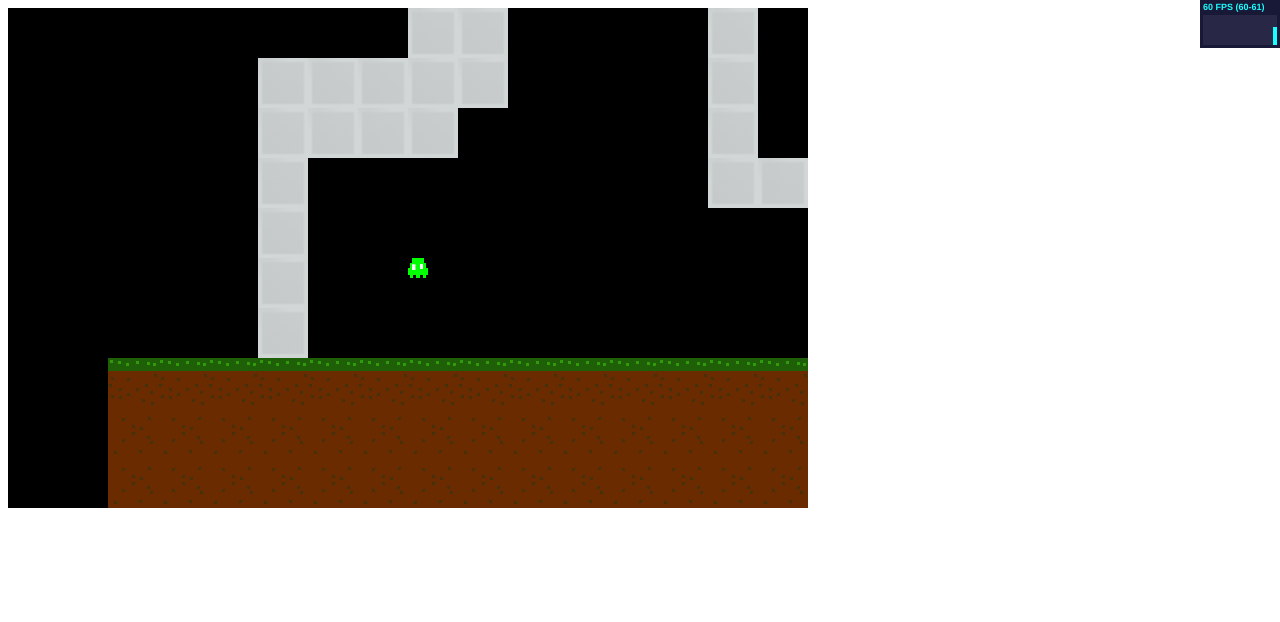
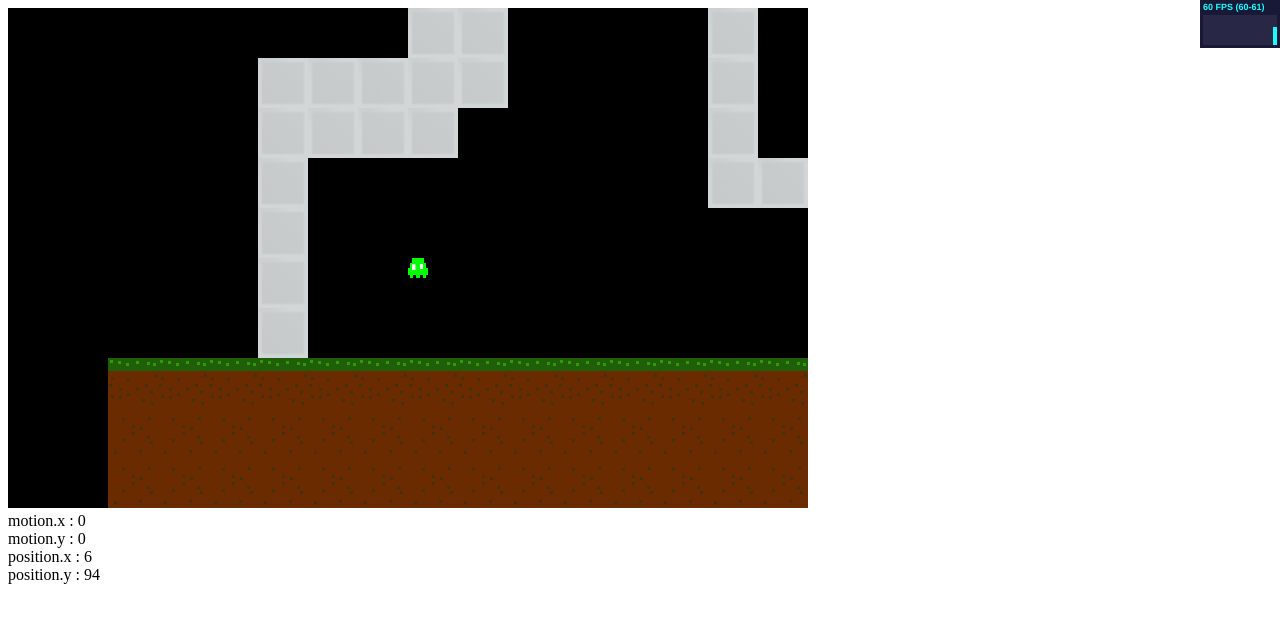
Before and after one commit to bobylito/Loop, a plain HTML site: page games/slideMan/index.html in a window 1280 px wide. Drawn offline with Linux system fonts and the light colour scheme.

Commit message:
Output stuff under the hood : debug logger

```diff
--- a/games/slideMan/index.html
+++ b/games/slideMan/index.html
@@ -10,6 +10,7 @@
     </div>
     <script src="../../Stats.js" type="text/javascript"></script>
     <script src="../../lib.js" type="text/javascript" language="javascript" charset="utf-8"></script>
+    <script src="../../log.js" type="text/javascript" language="javascript" charset="utf-8"></script>
     <script src="../../io.js" type="text/javascript" language="javascript" charset="utf-8"></script>
     <script src="../../particles.js" type="text/javascript" language="javascript" charset="utf-8"></script>
     <script src="../../text.js" type="text/javascript" language="javascript" charset="utf-8"></script>
--- a/games/slideMan/main.js
+++ b/games/slideMan/main.js
@@ -10,6 +10,7 @@
 
   loop.addIO( Loop.io.time );
   loop.addIO( Loop.io.keyboard( {"UP":38,"DOWN":40,"LEFT":37,"RIGHT":39,"SPACE":32} ) );
+  loop.registerAnimation( Loop.tools.debug() );
   loop.registerAnimation( Loop.meta.andThen(loading, game) );
   loop.start();
 
@@ -35,6 +36,7 @@
         if(this.player.motion.y != 0)this.player.motion.y = this.player.motion.y + 0.1;
 
         this.lastT  = ioState.time;
+        this.logPlayer(this.player);
         return allAnimations.animate.apply(allAnimations, arguments);
       },
       createPlayer : function(mapData){
@@ -62,6 +64,12 @@
             };
           }
         };
+      },
+      logPlayer : function( p ){
+        loop.debug( "position.x", p.position.x );
+        loop.debug( "position.y", p.position.y );
+        loop.debug( "motion.x"  , p.motion.x );
+        loop.debug( "motion.y"  , p.motion.y );
       }
     };
 
--- /dev/null
+++ b/log.js
@@ -0,0 +1,31 @@
+(function(){
+  /*
+   * Provides an efficient way to log stuff about what is happening in the animation
+   */
+  var debug = function(){
+    var outDom = document.createElement("div");
+    document.body.appendChild(outDom);
+    return {
+      _out : outDom,
+      _messages : [],
+      _init     : function(w, h, animationSystem){
+        var logger = this;
+        animationSystem.debug = function( key, value ){
+          logger._messages.push([key, value]);
+        };
+      },
+      animate   : function(){ return true},
+      render    : function(){
+        var orderedMessages = this._messages.sort( function(m1, m2){ return m1[0].localeCompare(m2[0]); });
+        this._out.innerHTML = orderedMessages.reduce( function(msg, m){
+          return msg + m[0] + " : " + m[1] + "<br/>"
+        }, "");
+        this._messages=[];
+      }
+    };
+  };
+
+  Loop.tools = {
+    debug : debug
+  };
+})();
```
Also changed, not shown: todo.md (+1 -0 lines).
